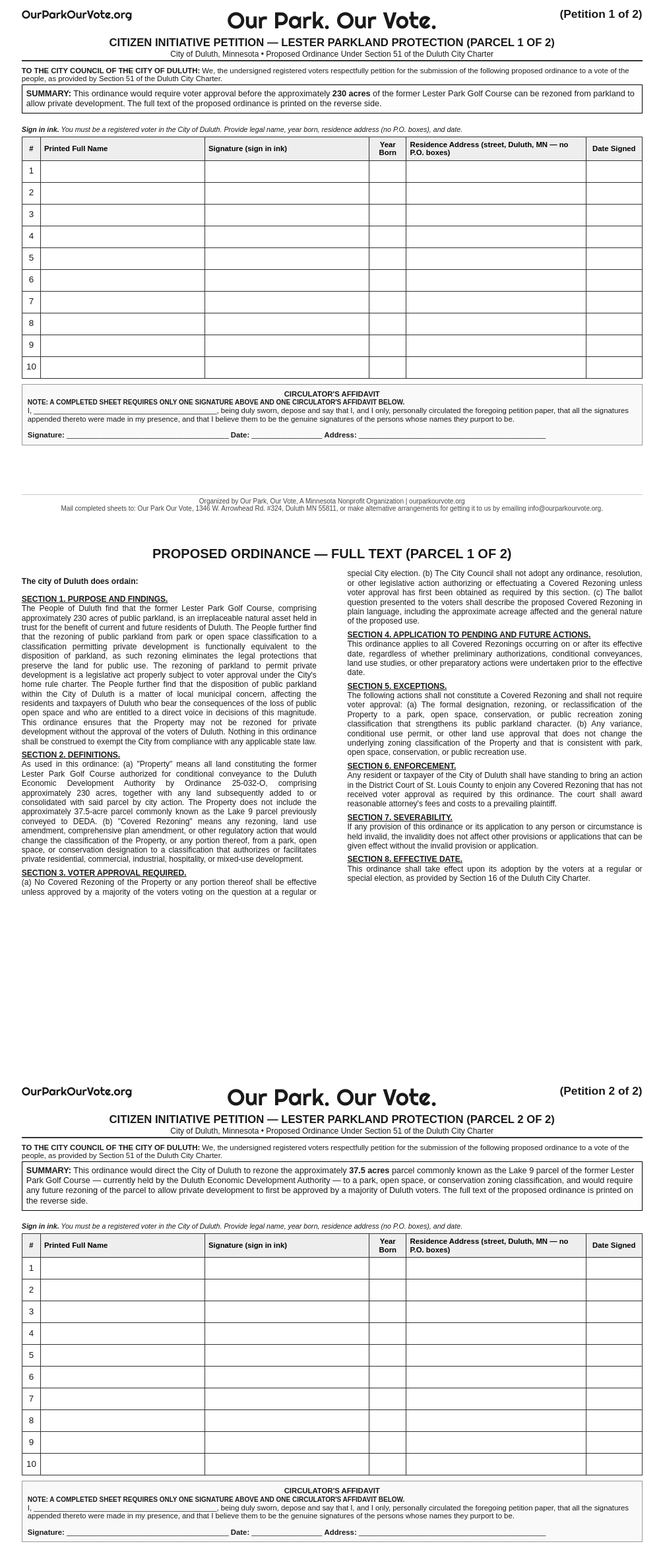
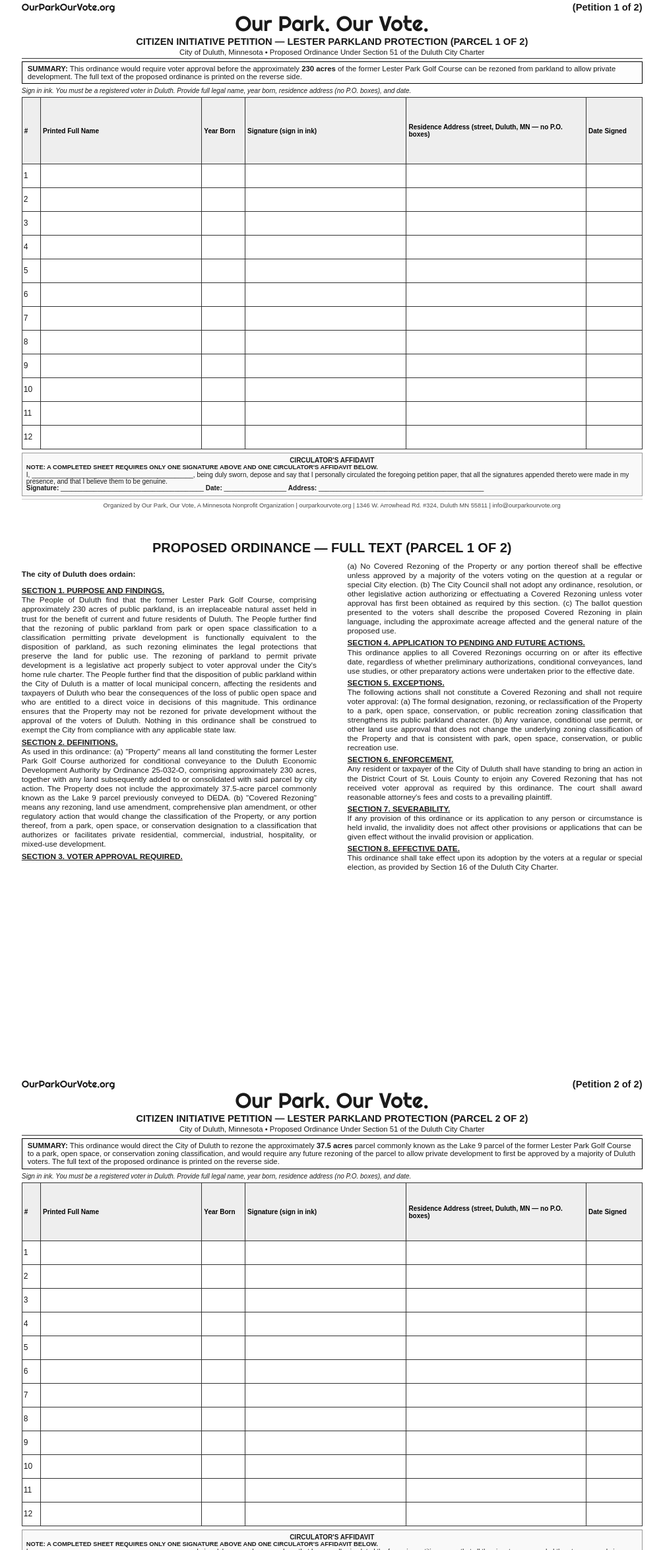
Before and after one commit to mbernstein04/ourparkourvote, a plain HTML site: page petitions-combined.html in a window 1280 px wide. Shown: the part 26-2375 px from the top of the page at 66% size, without its empty margins (44-1049 px from the left). Drawn offline with Linux system fonts and the light colour scheme.

Commit message:
Add files via upload

```diff
--- a/petitions-combined.html
+++ b/petitions-combined.html
@@ -4,104 +4,101 @@
     <meta charset="UTF-8">
     <link href="https://fonts.googleapis.com/css2?family=Righteous&display=swap" rel="stylesheet">
     <style>
-        /* Landscape setup: 11in x 8.5in. Left margin 0.8in for clipboard. */
         @page { size: landscape; margin: 0; }
-        * { box-sizing: border-box; }
-        body { font-family: Arial, sans-serif; font-size: 10pt; line-height: 1.1; color: #1a1a1a; margin: 0; padding: 0; }
+        * { box-sizing: border-box; -webkit-print-color-adjust: exact; }
+        body { font-family: Arial, sans-serif; font-size: 9pt; line-height: 1.1; color: #1a1a1a; margin: 0; padding: 0; }
 
         .page-container {
             position: relative;
-            page-break-after: always;
+            width: 11in;
             height: 8.5in;
-            width: 11in;
-            padding: 0.4in 0.4in 0.1in 0.8in; /* Top, Right, Bottom, Left */
+            padding: 0.3in 0.4in 0.2in 0.8in;
             display: flex;
             flex-direction: column;
+            page-break-after: always;
             overflow: hidden;
         }
 
-        /* Branding & Indicators */
-        .branding-left { position: absolute; top: 0.4in; left: 0.8in; font-family: 'Righteous', cursive; font-size: 13pt; }
-        .petition-indicator { position: absolute; top: 0.4in; right: 0.4in; font-weight: bold; font-size: 13pt; }
-        .branding-center { font-family: 'Righteous', cursive; font-size: 26pt; text-align: center; margin-bottom: 5px; margin-top: 0; }
+        .top-indicator-row { display: flex; justify-content: space-between; align-items: flex-start; height: 20px; }
+        .branding-left { font-family: 'Righteous', cursive; font-size: 11pt; }
+        .petition-indicator { font-weight: bold; font-size: 11pt; }
 
-        /* Title Area */
-        .title { font-weight: bold; font-size: 12.5pt; text-align: center; text-transform: uppercase; margin-bottom: 2px; }
-        .subtitle { font-size: 9pt; text-align: center; margin-bottom: 6px; border-bottom: 2px solid #333; padding-bottom: 2px; }
+        .branding-center { font-family: 'Righteous', cursive; font-size: 24pt; text-align: center; margin-top: -5px; margin-bottom: 2px; }
 
-        /* Summary Box */
-        .summary-box { border: 1.5px solid #000; padding: 6px; margin-bottom: 8px; background: #fdfdfd; line-height: 1.2; font-size: 9.5pt; }
+        .title { font-weight: bold; font-size: 11pt; text-align: center; text-transform: uppercase; margin-bottom: 2px; }
+        .subtitle { font-size: 8.5pt; text-align: center; margin-bottom: 4px; border-bottom: 1.5px solid #333; padding-bottom: 2px; }
 
-        /* Signature Table - Rows set to 33px for safe fit */
-        table { width: 100%; border-collapse: collapse; margin-bottom: 8px; table-layout: fixed; }
-        th { background: #eeeeee; color: #000000; padding: 5px; font-size: 8.5pt; border: 1px solid #333; text-align: center; }
-        td { border: 1px solid #333; height: 33px; padding: 2px; }
+        .summary-box { border: 1.2px solid #000; padding: 4px 8px; margin-bottom: 5px; background: #fdfdfd; line-height: 1.1; font-size: 8.5pt; }
 
-        /* Affidavit */
-        .affidavit { border: 1px solid #999; padding: 8px; font-size: 8.5pt; background: #f9f9f9; line-height: 1.1; }
+        /* Signature Table - Height set for maximum writing room */
+        table { width: 100%; border-collapse: collapse; margin-bottom: 5px; table-layout: fixed; flex-grow: 1; }
+        th { background: #eeeeee !important; color: #000; padding: 3px; font-size: 7.5pt; border: 1px solid #333; text-align: left; }
+        td { border: 1px solid #333; height: 36px; padding: 2px; }
 
-        /* Footer */
-        .footer { font-size: 7.5pt; text-align: center; margin-top: auto; border-top: 1px solid #ccc; padding-top: 4px; padding-bottom: 4px; color: #444; }
+        .affidavit { border: 1px solid #999; padding: 6px; font-size: 7.5pt; background: #f9f9f9 !important; margin-bottom: 4px; line-height: 1; }
+        .footer { font-size: 7pt; text-align: center; border-top: 1px solid #ccc; padding-top: 4px; color: #444; }
 
-        /* Page 2 & 4 Styling (Ordinance Text) */
-        .full-text { font-size: 9pt; text-align: justify; columns: 2; column-gap: 35pt; line-height: 1.2; }
-        .section-header { font-weight: bold; margin-top: 6px; text-decoration: underline; }
-        .page2-header { text-align: center; font-weight: bold; font-size: 15pt; margin-top: 0; margin-bottom: 12px; text-transform: uppercase; }
+        /* Full Text Styling */
+        .full-text { font-size: 8.8pt; text-align: justify; columns: 2; column-gap: 35pt; line-height: 1.2; }
+        .section-header { font-weight: bold; margin-top: 4px; text-decoration: underline; }
+        .page2-header { text-align: center; font-weight: bold; font-size: 15pt; margin-bottom: 10px; text-transform: uppercase; }
     </style>
 </head>
 <body>
 
-    <!-- PAGE 1: FRONT (PARCEL 1 - 230 ACRES) -->
+    <!-- PAGE 1: SIGNATURES - PARCEL 1 (230 ACRES) -->
     <div class="page-container">
-        <div class="branding-left">OurParkOurVote.org</div>
-        <div class="petition-indicator">(Petition 1 of 2)</div>
+        <div class="top-indicator-row">
+            <div class="branding-left">OurParkOurVote.org</div>
+            <div class="petition-indicator">(Petition 1 of 2)</div>
+        </div>
         <div class="branding-center">Our Park. Our Vote.</div>
         <div class="title">CITIZEN INITIATIVE PETITION — LESTER PARKLAND PROTECTION (Parcel 1 of 2)</div>
         <div class="subtitle">City of Duluth, Minnesota • Proposed Ordinance Under Section 51 of the Duluth City Charter</div>
-
-        <p style="font-size: 8.5pt; margin: 2px 0;"><b>TO THE CITY COUNCIL OF THE CITY OF DULUTH:</b> We, the undersigned registered voters respectfully petition for the submission of the following proposed ordinance to a vote of the people, as provided by Section 51 of the Duluth City Charter.</p>
 
         <div class="summary-box">
             <b>SUMMARY:</b> This ordinance would require voter approval before the approximately <b>230 acres</b> of the former Lester Park Golf Course can be rezoned from parkland to allow private development. The full text of the proposed ordinance is printed on the reverse side.
         </div>
 
-        <p style="font-size: 8pt; font-style: italic; margin-bottom: 4px;"><b>Sign in ink.</b> You must be a registered voter in the City of Duluth. Provide legal name, year born, residence address (no P.O. boxes), and date.</p>
+        <p style="font-size: 7.5pt; font-style: italic; margin: 0 0 4px 0;">Sign in ink. You must be a registered voter in Duluth. Provide full legal name, year born, residence address (no P.O. boxes), and date.</p>
 
         <table>
             <tr>
                 <th style="width: 3%;">#</th>
-                <th style="width: 26.5%; text-align: left;">Printed Full Name</th>
-                <th style="width: 26.5%; text-align: left;">Signature (sign in ink)</th>
-                <th style="width: 6%;">Year Born</th>
-                <th style="width: 29%; text-align: left;">Residence Address (street, Duluth, MN — no P.O. boxes)</th>
+                <th style="width: 26%;">Printed Full Name</th>
+                <th style="width: 7%;">Year Born</th>
+                <th style="width: 26%;">Signature (sign in ink)</th>
+                <th style="width: 29%;">Residence Address (street, Duluth, MN — no P.O. boxes)</th>
                 <th style="width: 9%;">Date Signed</th>
             </tr>
-            <tr><td><center>1</center></td><td></td><td></td><td></td><td></td><td></td></tr>
-            <tr><td><center>2</center></td><td></td><td></td><td></td><td></td><td></td></tr>
-            <tr><td><center>3</center></td><td></td><td></td><td></td><td></td><td></td></tr>
-            <tr><td><center>4</center></td><td></td><td></td><td></td><td></td><td></td></tr>
-            <tr><td><center>5</center></td><td></td><td></td><td></td><td></td><td></td></tr>
-            <tr><td><center>6</center></td><td></td><td></td><td></td><td></td><td></td></tr>
-            <tr><td><center>7</center></td><td></td><td></td><td></td><td></td><td></td></tr>
-            <tr><td><center>8</center></td><td></td><td></td><td></td><td></td><td></td></tr>
-            <tr><td><center>9</center></td><td></td><td></td><td></td><td></td><td></td></tr>
-            <tr><td><center>10</center></td><td></td><td></td><td></td><td></td><td></td></tr>
+            <!-- 12 Rows -->
+            <tr><td>1</td><td></td><td></td><td></td><td></td><td></td></tr>
+            <tr><td>2</td><td></td><td></td><td></td><td></td><td></td></tr>
+            <tr><td>3</td><td></td><td></td><td></td><td></td><td></td></tr>
+            <tr><td>4</td><td></td><td></td><td></td><td></td><td></td></tr>
+            <tr><td>5</td><td></td><td></td><td></td><td></td><td></td></tr>
+            <tr><td>6</td><td></td><td></td><td></td><td></td><td></td></tr>
+            <tr><td>7</td><td></td><td></td><td></td><td></td><td></td></tr>
+            <tr><td>8</td><td></td><td></td><td></td><td></td><td></td></tr>
+            <tr><td>9</td><td></td><td></td><td></td><td></td><td></td></tr>
+            <tr><td>10</td><td></td><td></td><td></td><td></td><td></td></tr>
+            <tr><td>11</td><td></td><td></td><td></td><td></td><td></td></tr>
+            <tr><td>12</td><td></td><td></td><td></td><td></td><td></td></tr>
         </table>
 
         <div class="affidavit">
             <center><b>CIRCULATOR'S AFFIDAVIT</b></center>
-            <p style="font-size: 7.5pt; font-weight: bold; margin: 1px 0;">NOTE: A COMPLETED SHEET REQUIRES ONLY ONE SIGNATURE ABOVE AND ONE CIRCULATOR'S AFFIDAVIT BELOW.</p>
-            I, ____________________________________________, being duly sworn, depose and say that I, and I only, personally circulated the foregoing petition paper, that all the signatures appended thereto were made in my presence, and that I believe them to be the genuine signatures of the persons whose names they purport to be.<br><br>
+            <p style="font-size: 7pt; font-weight: bold; margin: 1px 0;">NOTE: A COMPLETED SHEET REQUIRES ONLY ONE SIGNATURE ABOVE AND ONE CIRCULATOR'S AFFIDAVIT BELOW.</p>
+            I, ____________________________________________, being duly sworn, depose and say that I personally circulated the foregoing petition paper, that all the signatures appended thereto were made in my presence, and that I believe them to be genuine.<br>
             <b>Signature:</b> _______________________________________ <b>Date:</b> _________________ <b>Address:</b> _____________________________________________
         </div>
 
         <div class="footer">
-            Organized by Our Park, Our Vote, A Minnesota Nonprofit Organization | ourparkourvote.org<br>
-            Mail completed sheets to: Our Park Our Vote, 1346 W. Arrowhead Rd. #324, Duluth MN 55811, or make alternative arrangements for getting it to us by emailing info@ourparkourvote.org.
+            Organized by Our Park, Our Vote, A Minnesota Nonprofit Organization | ourparkourvote.org | 1346 W. Arrowhead Rd. #324, Duluth MN 55811 | info@ourparkourvote.org
         </div>
     </div>
 
-    <!-- PAGE 2: BACK (FULL TEXT - PARCEL 1) -->
+    <!-- PAGE 2: TEXT - PARCEL 1 -->
     <div class="page-container">
         <div class="page2-header">PROPOSED ORDINANCE — FULL TEXT (Parcel 1 of 2)</div>
         <div class="full-text">
@@ -125,57 +122,59 @@
         </div>
     </div>
 
-    <!-- PAGE 3: FRONT (PARCEL 2 - 37.5 ACRES) -->
+    <!-- PAGE 3: SIGNATURES - PARCEL 2 (37.5 ACRES) -->
     <div class="page-container">
-        <div class="branding-left">OurParkOurVote.org</div>
-        <div class="petition-indicator">(Petition 2 of 2)</div>
+        <div class="top-indicator-row">
+            <div class="branding-left">OurParkOurVote.org</div>
+            <div class="petition-indicator">(Petition 2 of 2)</div>
+        </div>
         <div class="branding-center">Our Park. Our Vote.</div>
         <div class="title">CITIZEN INITIATIVE PETITION — LESTER PARKLAND PROTECTION (Parcel 2 of 2)</div>
         <div class="subtitle">City of Duluth, Minnesota • Proposed Ordinance Under Section 51 of the Duluth City Charter</div>
 
-        <p style="font-size: 8.5pt; margin: 2px 0;"><b>TO THE CITY COUNCIL OF THE CITY OF DULUTH:</b> We, the undersigned registered voters respectfully petition for the submission of the following proposed ordinance to a vote of the people, as provided by Section 51 of the Duluth City Charter.</p>
-
         <div class="summary-box">
-            <b>SUMMARY:</b> This ordinance would direct the City of Duluth to rezone the approximately <b>37.5 acres</b> parcel commonly known as the Lake 9 parcel of the former Lester Park Golf Course — currently held by the Duluth Economic Development Authority — to a park, open space, or conservation zoning classification, and would require any future rezoning of the parcel to allow private development to first be approved by a majority of Duluth voters. The full text of the proposed ordinance is printed on the reverse side.
+            <b>SUMMARY:</b> This ordinance would direct the City of Duluth to rezone the approximately <b>37.5 acres</b> parcel commonly known as the Lake 9 parcel of the former Lester Park Golf Course to a park, open space, or conservation zoning classification, and would require any future rezoning of the parcel to allow private development to first be approved by a majority of Duluth voters. The full text of the proposed ordinance is printed on the reverse side.
         </div>
 
-        <p style="font-size: 8pt; font-style: italic; margin-bottom: 4px;"><b>Sign in ink.</b> You must be a registered voter in the City of Duluth. Provide legal name, year born, residence address (no P.O. boxes), and date.</p>
+        <p style="font-size: 7.5pt; font-style: italic; margin: 0 0 4px 0;">Sign in ink. You must be a registered voter in Duluth. Provide full legal name, year born, residence address (no P.O. boxes), and date.</p>
 
         <table>
             <tr>
                 <th style="width: 3%;">#</th>
-                <th style="width: 26.5%; text-align: left;">Printed Full Name</th>
-                <th style="width: 26.5%; text-align: left;">Signature (sign in ink)</th>
-                <th style="width: 6%;">Year Born</th>
-                <th style="width: 29%; text-align: left;">Residence Address (street, Duluth, MN — no P.O. boxes)</th>
+                <th style="width: 26%;">Printed Full Name</th>
+                <th style="width: 7%;">Year Born</th>
+                <th style="width: 26%;">Signature (sign in ink)</th>
+                <th style="width: 29%;">Residence Address (street, Duluth, MN — no P.O. boxes)</th>
                 <th style="width: 9%;">Date Signed</th>
             </tr>
-            <tr><td><center>1</center></td><td></td><td></td><td></td><td></td><td></td></tr>
-            <tr><td><center>2</center></td><td></td><td></td><td></td><td></td><td></td></tr>
-            <tr><td><center>3</center></td><td></td><td></td><td></td><td></td><td></td></tr>
-            <tr><td><center>4</center></td><td></td><td></td><td></td><td></td><td></td></tr>
-            <tr><td><center>5</center></td><td></td><td></td><td></td><td></td><td></td></tr>
-            <tr><td><center>6</center></td><td></td><td></td><td></td><td></td><td></td></tr>
-            <tr><td><center>7</center></td><td></td><td></td><td></td><td></td><td></td></tr>
-            <tr><td><center>8</center></td><td></td><td></td><td></td><td></td><td></td></tr>
-            <tr><td><center>9</center></td><td></td><td></td><td></td><td></td><td></td></tr>
-            <tr><td><center>10</center></td><td></td><td></td><td></td><td></td><td></td></tr>
+            <!-- 12 Rows -->
+            <tr><td>1</td><td></td><td></td><td></td><td></td><td></td></tr>
+            <tr><td>2</td><td></td><td></td><td></td><td></td><td></td></tr>
+            <tr><td>3</td><td></td><td></td><td></td><td></td><td></td></tr>
+            <tr><td>4</td><td></td><td></td><td></td><td></td><td></td></tr>
+            <tr><td>5</td><td></td><td></td><td></td><td></td><td></td></tr>
+            <tr><td>6</td><td></td><td></td><td></td><td></td><td></td></tr>
+            <tr><td>7</td><td></td><td></td><td></td><td></td><td></td></tr>
+            <tr><td>8</td><td></td><td></td><td></td><td></td><td></td></tr>
+            <tr><td>9</td><td></td><td></td><td></td><td></td><td></td></tr>
+            <tr><td>10</td><td></td><td></td><td></td><td></td><td></td></tr>
+            <tr><td>11</td><td></td><td></td><td></td><td></td><td></td></tr>
+            <tr><td>12</td><td></td><td></td><td></td><td></td><td></td></tr>
         </table>
 
         <div class="affidavit">
             <center><b>CIRCULATOR'S AFFIDAVIT</b></center>
-            <p style="font-size: 7.5pt; font-weight: bold; margin: 1px 0;">NOTE: A COMPLETED SHEET REQUIRES ONLY ONE SIGNATURE ABOVE AND ONE CIRCULATOR'S AFFIDAVIT BELOW.</p>
-            I, ____________________________________________, being duly sworn, depose and say that I, and I only, personally circulated the foregoing petition paper, that all the signatures appended thereto were made in my presence, and that I believe them to be the genuine signatures of the persons whose names they purport to be.<br><br>
+            <p style="font-size: 7pt; font-weight: bold; margin: 1px 0;">NOTE: A COMPLETED SHEET REQUIRES ONLY ONE SIGNATURE ABOVE AND ONE CIRCULATOR'S AFFIDAVIT BELOW.</p>
+            I, ____________________________________________, being duly sworn, depose and say that I personally circulated the foregoing petition paper, that all the signatures appended thereto were made in my presence, and that I believe them to be genuine.<br>
             <b>Signature:</b> _______________________________________ <b>Date:</b> _________________ <b>Address:</b> _____________________________________________
         </div>
 
         <div class="footer">
-            Organized by Our Park, Our Vote, A Minnesota Nonprofit Organization | ourparkourvote.org<br>
-            Mail completed sheets to: Our Park Our Vote, 1346 W. Arrowhead Rd. #324, Duluth MN 55811, or make alternative arrangements for getting it to us by emailing info@ourparkourvote.org.
+            Organized by Our Park, Our Vote, A Minnesota Nonprofit Organization | ourparkourvote.org | 1346 W. Arrowhead Rd. #324, Duluth MN 55811 | info@ourparkourvote.org
         </div>
     </div>
 
-    <!-- PAGE 4: BACK (FULL TEXT - PARCEL 2) -->
+    <!-- PAGE 4: TEXT - PARCEL 2 -->
     <div class="page-container">
         <div class="page2-header">PROPOSED ORDINANCE — FULL TEXT (Parcel 2 of 2)</div>
         <div class="full-text">
```
